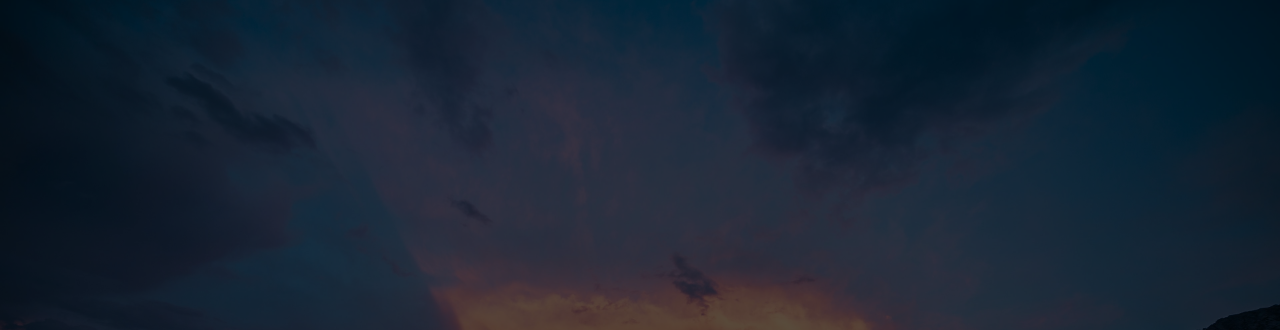
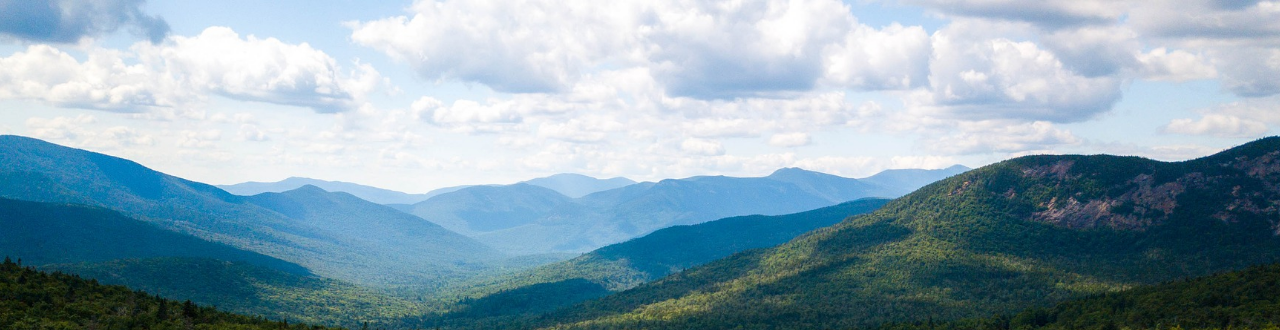
Before and after one commit to kgilbert78/kgilbert78.github.io, a plain HTML site: page index.html in a window 1280 px wide. Shown: the top 330 px of the page. Drawn offline with Linux system fonts and the light colour scheme.

Commit message:
changed background pic, removed overlay background

```diff
--- a/style.css
+++ b/style.css
@@ -10,7 +10,7 @@ body {
 	position: relative;
 	background-size: cover;
 	background-position: 50% 50%;
-	background-image: url("background.jpg");
+	background-image: url("road-6067666_1920.jpg");
 }
 
 .overlay {
@@ -19,7 +19,7 @@ body {
 	width: 100%;
 	top: 0;
 	left: 0;
-	background: rgba(0, 0, 0, 0.65);
+	background: rgba(0, 0, 0, 0);
 	color: white;
 	display: flex;
 	/*align-items: center;*/
```
Also changed, not shown: landscape-2101729_1920.jpg (added), road-6067666_1920.jpg (added), 1 other file.
